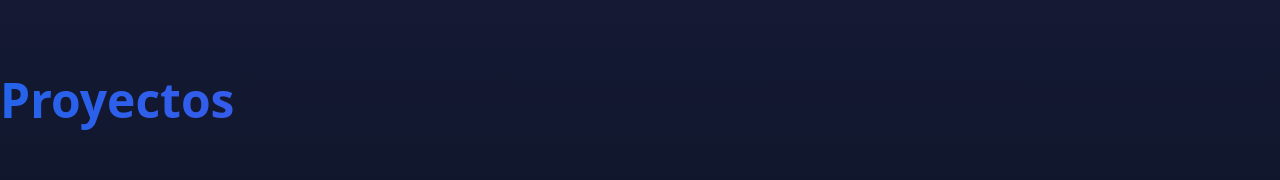
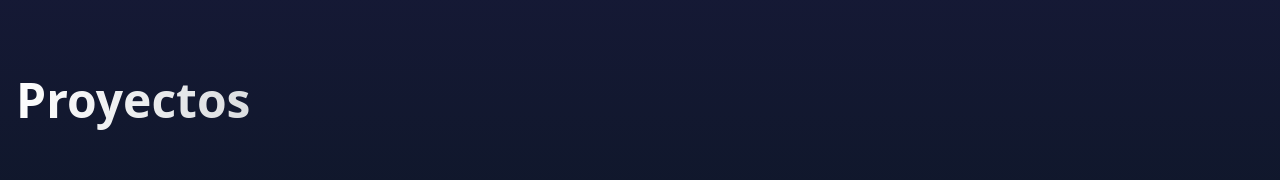
Before and after one commit to msdario12/portfolio-v1, a React (Vite) app: page / in a window 1280 px wide. Shown: the part 400-580 px from the top of the page. Built offline with nearby package versions, Linux system fonts and the light colour scheme.

Commit message:
added title in app main section

```diff
--- a/src/App.jsx
+++ b/src/App.jsx
@@ -8,7 +8,7 @@ function App() {
 	return (
 		<main className='bg-slate-900 text-white min-h-screen flex flex-col justify-between bg-gradient-to-b from-violet-600/[.15] via-transparent'>
 			<CustomHero />
-			<h2 className='text-3xl leading-tight font-bold md:text-4xl md:leading-tight lg:text-5xl lg:leading-tight bg-clip-text bg-gradient-to-r from-blue-600 to-violet-600 text-transparent'>
+			<h2 className='text-3xl leading-tight font-bold md:text-5xl md:leading-tight lg:text-5xl lg:leading-tight bg-clip-text bg-gradient-to-r from-white to-gray-600 text-transparent container mx-auto px-4'>
 				Proyectos
 			</h2>
 			<PortfolioSection />
```
